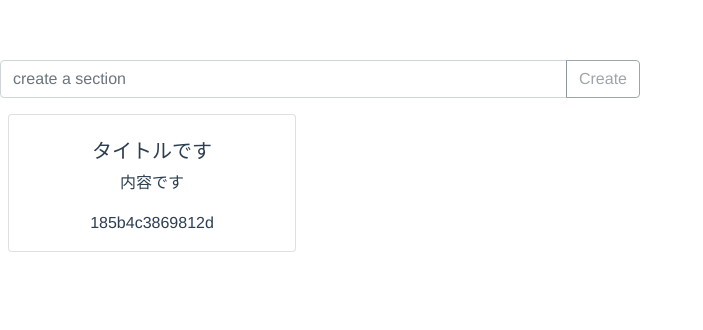
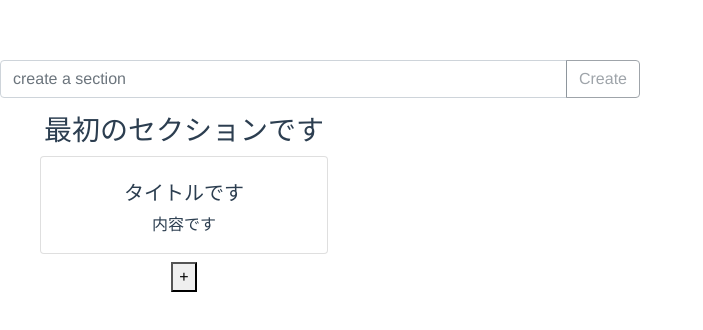
Before and after one commit to ryu0121/task_management_app_by_vue, a Vue app: page / in a window 1280 px wide. Shown: the top 330 px of the page, without its empty margins (0-703 px from the left). Built offline with nearby package versions, Linux system fonts and the light colour scheme.

Commit message:
wip: バグってるけどタスク作成、削除できるようになった

```diff
--- a/domain/Task.js
+++ b/domain/Task.js
@@ -6,26 +6,94 @@ export class Sections {
   push(section) {
     return this.items.push(section)
   }
+
+  findById(id) {
+    let result;
+    this.items.forEach(item => {
+      if (item.id === id) {
+        result = item
+      }
+    });
+
+    return result
+  }
+
+  insertTaskToSection(task, sectionId) {
+    let section
+    this.items.forEach(item => {
+      if (item.id === sectionId) {
+        section = item
+      }
+    });
+
+    section.push(task)
+  }
+
+  deleteTaskFromSection(taskId, sectionId) {
+    const section = this.findById(sectionId)
+    const taskIndex = section.getTaskIndex(taskId)
+    section.tasks.splice(taskIndex, 1)
+  }
+
+  completeCreateTask(taskId, sectionId, payload) {
+    const section = this.findById(sectionId)
+    const task = section.findTaskById(taskId)
+    task.activate(payload)
+  }
 }
 
 export class Section {
-  constructor(name) {
+  constructor(name = '') {
     this.id = getUniqueStr()
     this.tasks = []
     this.name = name
   }
 
   push(task) {
-    return this.tasks.push(task)
+    this.tasks.push(task)
+  }
+
+  getTaskIndex(taskId) {
+    let index;
+    this.tasks.forEach((task, i) => {
+      if (task.id === taskId) {
+        index = i
+      }
+    });
+
+    return index
+  }
+
+  findTaskById(taskId) {
+    let result;
+    this.tasks.forEach(task => {
+      if (task.id === taskId) {
+        result = task
+      }
+    });
+
+    return result
   }
 }
 
+export const TaskStatus = {
+  Draft: "DRAFT",
+  Active: "ACTIVE",
+}
+
 export class Task {
-  constructor({ title, content, sectionId }) {
+  constructor({ title = '', content = '', sectionId }) {
     this.id = getUniqueStr()
     this.title = title
     this.content = content
+    this.status = TaskStatus.Draft
     this.sectionId = sectionId
+  }
+
+  activate(payload) {
+    this.status = TaskStatus.Active
+    this.title = payload.title
+    this.content = payload.content
   }
 }
 
--- a/src/App.vue
+++ b/src/App.vue
@@ -4,20 +4,24 @@
     v-model="sectionName"
     @click="createSection"
   />
-  <TaskSection :section="section" />
+  <TaskSections
+    :sections="sections"
+    @onChangeNewTaskTitle="onChangeNewTaskTitle"
+    @createTaskDraft="createTaskDraft"
+    @completeCreateTask="completeCreateTask"
+    @deleteTaskDraft="deleteTaskDraft" />
 </template>
 
 <script>
-import TaskSection from './components/TaskSection.vue'
+import TaskSections from './components/TaskSections.vue'
 import CreateSection from './components/CreateSection.vue'
 import { Sections, Section, Task } from '../domain/Task'
 
 const defaultSection = new Section('最初のセクションです')
 const defaultTask = new Task({
-  title: 'タイトルです',
-  content: '内容です',
   sectionId: defaultSection.id
 })
+defaultTask.activate({ title: 'タイトルです', content: '内容です' })
 
 defaultSection.push(defaultTask)
 const sections = new Sections([defaultSection])
@@ -26,13 +30,13 @@ export default {
   name: 'App',
   components: {
     CreateSection,
-    TaskSection,
+    TaskSections,
   },
   data() {
     return {
       sections: sections,
-      section: defaultSection,
       sectionName: '',
+      taskTitle: '',
     }
   },
   computed: {
@@ -42,9 +46,28 @@ export default {
   },
   methods: {
     createSection() {
-      console.log(this.sectionName)
+      if (this.sectionName === '') return
       this.sections.push(new Section(this.sectionName))
       this.sectionName = ''
+    },
+    createTaskDraft(sectionId) {
+      const section = sections.findById(sectionId)
+      const task = new Task({ sectionId: section.id })
+      this.sections.insertTaskToSection(task, section.id)
+    },
+    deleteTaskDraft(taskId, sectionId) {
+      const section = sections.findById(sectionId)
+      this.sections.deleteTaskFromSection(taskId, section.id)
+    },
+    completeCreateTask(payload, sectionId) {
+      this.sections.completeCreateTask(
+        payload.taskId,
+        sectionId,
+        {
+          title: payload.newTaskTitle,
+          content: payload.newTaskContent
+        }
+      )
     },
   },
 }
--- a/src/components/TaskSection.vue
+++ b/src/components/TaskSection.vue
@@ -1,22 +1,64 @@
 <template>
+  <h3 class="d-flex justify-content-center">{{ section.name }}</h3>
   <div v-for="task in section.tasks" :key="task.id">
     <div class="card m-2" style="width: 18rem;">
-      <div class="card-body">
+      <div v-if="task.status === Active" class="card-body">
         <h5 class="card-title pt-2">{{ task.title }}</h5>
-        <p class="card-text">{{ task.content }}</p>
-        <p class="card-text">{{ task.sectionId }}</p>
+        <p class="card-text mt-2">{{ task.content }}</p>
+      </div>
+      <div v-else-if="task.status === Draft" class="card-body">
+        <input class="card-title pt-2" placeholder="タイトル"
+          v-model="newTaskTitle" />
+        <textarea class="card-text mt-2" placeholder="内容"
+          v-model="newTaskContent"
+        ></textarea>
+        <div class="mt-3 d-flex justify-content-center">
+          <div class="mr-3">
+            <button @click="completeCreateTask(task.id)" class="px-2">作成</button>
+          </div>
+          <div class="ml-3">
+            <button @click="deleteTaskDraft(task.id)" class="px-2">キャンセル</button>
+          </div>
+        </div>
       </div>
     </div>
+  </div>
+  <div>
+    <button @click="$emit('createTaskDraft')">+</button>
   </div>
 </template>
 
 <script>
-import { Section } from '../../domain/Task'
+import { Section, TaskStatus } from '../../domain/Task'
 
 export default {
   name: 'TaskSection',
   props: {
-    section: Section
-  }
+    section: Section,
+    modelValue: String,
+  },
+  data() {
+    return {
+      newTaskTitle: '',
+      newTaskContent: '',
+    }
+  },
+  created() {
+    this.Active = TaskStatus.Active
+    this.Draft = TaskStatus.Draft
+  },
+  emits: ['createTaskDraft', 'deleteTaskDraft', 'completeCreateTask'],
+  methods: {
+    completeCreateTask(taskId) {
+      this.$emit('completeCreateTask', { taskId, newTaskTitle: this.newTaskTitle, newTaskContent: this.newTaskContent })
+      this.newTaskTitle = ''
+      this.newTaskContent = ''
+    },
+    deleteTaskDraft(taskId) {
+      this.$emit('deleteTaskDraft', taskId)
+      this.newTaskTitle = ''
+      this.newTaskContent = ''
+    }
+  },
 }
 </script>
--- /dev/null
+++ b/src/components/TaskSections.vue
@@ -0,0 +1,41 @@
+<template>
+  <div class="d-flex justify-content-start mx-3">
+    <div v-for="section in sections.items" :key="section.id" class="mx-3">
+      <TaskSection
+        :section="section"
+        @onChangeNewTaskTitle="onChangeNewTaskTitle"
+        @createTaskDraft="$emit('createTaskDraft', section.id)"
+        @completeCreateTask="$emit('completeCreateTask', $event, section.id)"
+        @deleteTaskDraft="$emit('deleteTaskDraft', $event, section.id)" />
+    </div>
+  </div>
+</template>
+
+<script>
+import { Sections } from '../../domain/Task'
+import TaskSection from './TaskSection.vue'
+
+export default {
+  name: 'TaskSections',
+  components: {
+    TaskSection,
+  },
+  props: {
+    sections: Sections
+  },
+  data() {
+    return {
+      newTaskTitle: '',
+    }
+  },
+  methods: {
+    onChangeNewTaskTitle(payload) {
+      this.newTaskTitle = payload
+      this.childEmit()
+    },
+    childEmit() {
+      this.$emit('onChangeNewTaskTitle', this.newTaskTitle)
+    }
+  },
+}
+</script>
```
